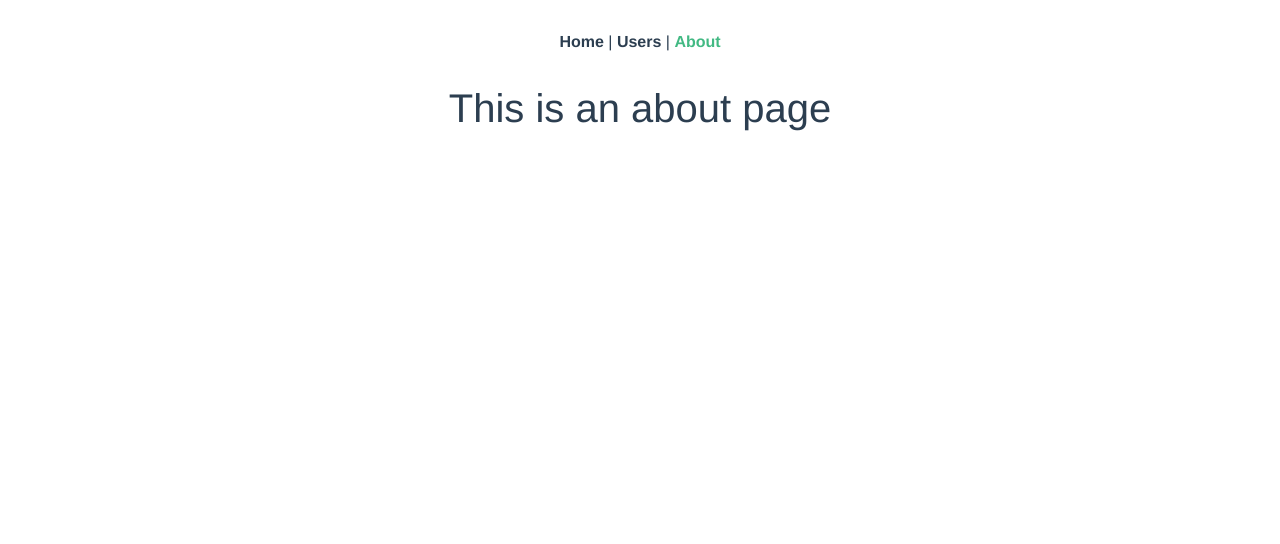
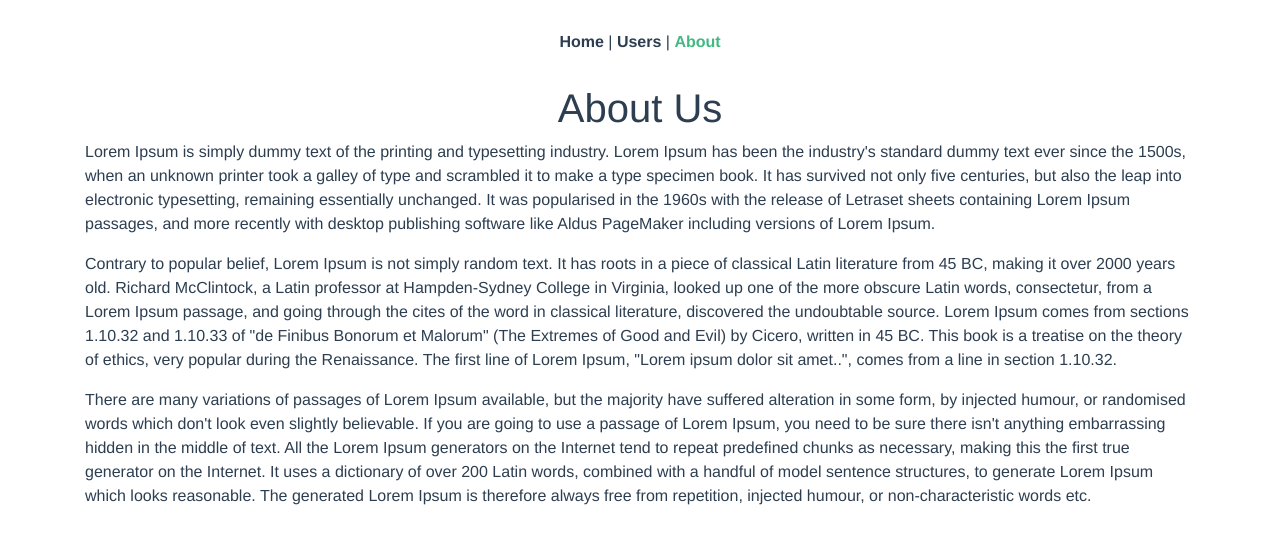
Before and after one commit to pradeeptakhatoi/VueJsPOC, a Vue app: page /about in a window 1280 px wide. Shown: the top 544 px of the page. Built offline with nearby package versions, Linux system fonts and the light colour scheme.

Commit message:
Added content to About us page.

```diff
--- a/src/views/About.vue
+++ b/src/views/About.vue
@@ -1,5 +1,8 @@
 <template>
-  <div class="about">
-    <h1>This is an about page</h1>
+  <div class="container">
+    <h1 class="h1">About Us</h1>
+    <p class="text-left">Lorem Ipsum is simply dummy text of the printing and typesetting industry. Lorem Ipsum has been the industry's standard dummy text ever since the 1500s, when an unknown printer took a galley of type and scrambled it to make a type specimen book. It has survived not only five centuries, but also the leap into electronic typesetting, remaining essentially unchanged. It was popularised in the 1960s with the release of Letraset sheets containing Lorem Ipsum passages, and more recently with desktop publishing software like Aldus PageMaker including versions of Lorem Ipsum.</p>
+    <p class="text-left">Contrary to popular belief, Lorem Ipsum is not simply random text. It has roots in a piece of classical Latin literature from 45 BC, making it over 2000 years old. Richard McClintock, a Latin professor at Hampden-Sydney College in Virginia, looked up one of the more obscure Latin words, consectetur, from a Lorem Ipsum passage, and going through the cites of the word in classical literature, discovered the undoubtable source. Lorem Ipsum comes from sections 1.10.32 and 1.10.33 of "de Finibus Bonorum et Malorum" (The Extremes of Good and Evil) by Cicero, written in 45 BC. This book is a treatise on the theory of ethics, very popular during the Renaissance. The first line of Lorem Ipsum, "Lorem ipsum dolor sit amet..", comes from a line in section 1.10.32.</p>
+    <p class="text-left">There are many variations of passages of Lorem Ipsum available, but the majority have suffered alteration in some form, by injected humour, or randomised words which don't look even slightly believable. If you are going to use a passage of Lorem Ipsum, you need to be sure there isn't anything embarrassing hidden in the middle of text. All the Lorem Ipsum generators on the Internet tend to repeat predefined chunks as necessary, making this the first true generator on the Internet. It uses a dictionary of over 200 Latin words, combined with a handful of model sentence structures, to generate Lorem Ipsum which looks reasonable. The generated Lorem Ipsum is therefore always free from repetition, injected humour, or non-characteristic words etc.</p>
   </div>
 </template>
```
